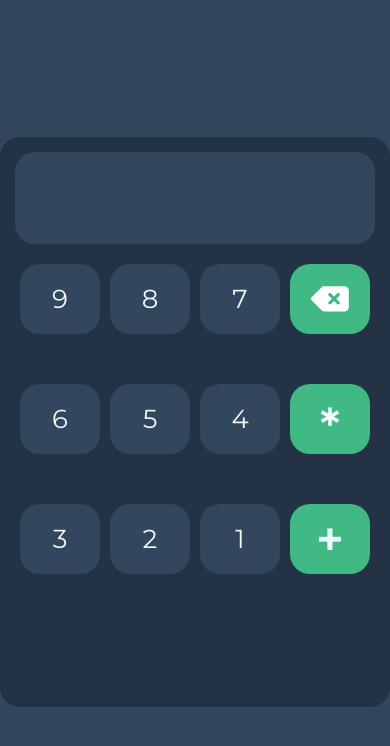
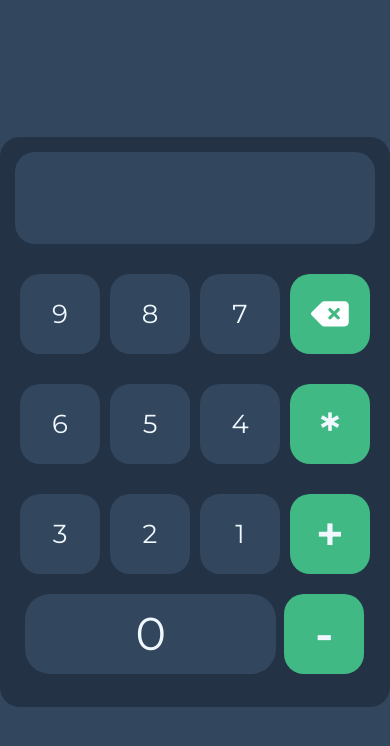
Before and after one commit to MahdiSadeghi26/vue-calculator, a Vue app: page / in a window 390 px wide. Shown: the top 746 px of the page. Built offline with nearby package versions, Linux system fonts and the light colour scheme.

Commit message:
calc completed(wating for media query)

```diff
--- a/src/components/CalcContainer.vue
+++ b/src/components/CalcContainer.vue
@@ -3,7 +3,7 @@
     <div class="monitor"></div>
     <div class="keys">
       <div class="thirdRow">
-        <div class="num">9</div>
+        <div class="num" @click="hello">9</div>
         <div class="num">8</div>
         <div class="num">7</div>
         <div class="num oprations divide"><svg xmlns="http://www.w3.org/2000/svg" height=".7em"
@@ -26,12 +26,20 @@
         <div class="num oprations">+</div>
 
       </div>
+      <div class="baseRow">
+        <div class="zero">0</div>
+        <div class="num oprations">-</div>
+      </div>
     </div>
   </div>
 </template>
 <script>
 export default {
-
+  methods: {
+    hello(){
+      console.log('salam')
+    }
+  },
 }
 </script>
 <style lang="scss" scoped>
@@ -56,14 +64,37 @@ export default {
 
   .keys {
 
-    .thirdRow,.secondRow, .firstRow {
+    .thirdRow,.secondRow, .firstRow,.baseRow {
       display: flex;
       justify-content: space-around;
+    }
+    .thirdRow{
+      margin-top: 10px;
+    }
+    .secondRow,.firstRow {
+      margin-top: 30px;
+    }
+    .baseRow{
+      width: 97%;
+      height: 80px;
+      margin-top: 20px;
+      display: flex;
+      justify-content: space-between;
+      border-radius: 25px;
 
-    }
-
-    .secondRow,.firstRow {
-      margin-top: 50px;
+      .zero{
+        background-color: var(--light-gray);
+        width: 72%;
+        border-radius: 25px;
+        color: aliceblue;
+        font-size: 46px;
+        font-weight: 400;
+        display: flex;
+        justify-content: center;
+        align-items: center;
+        margin-left: 10px;
+        cursor: pointer;
+      }
     }
 
     .num {
@@ -72,7 +103,7 @@ export default {
       flex-direction: column;
       justify-content: center;
       width: 80px;
-      height: 70px;
+      height: 80px;
       background-color: var(--light-gray);
       border-radius: 20px;
       cursor: pointer;
```
